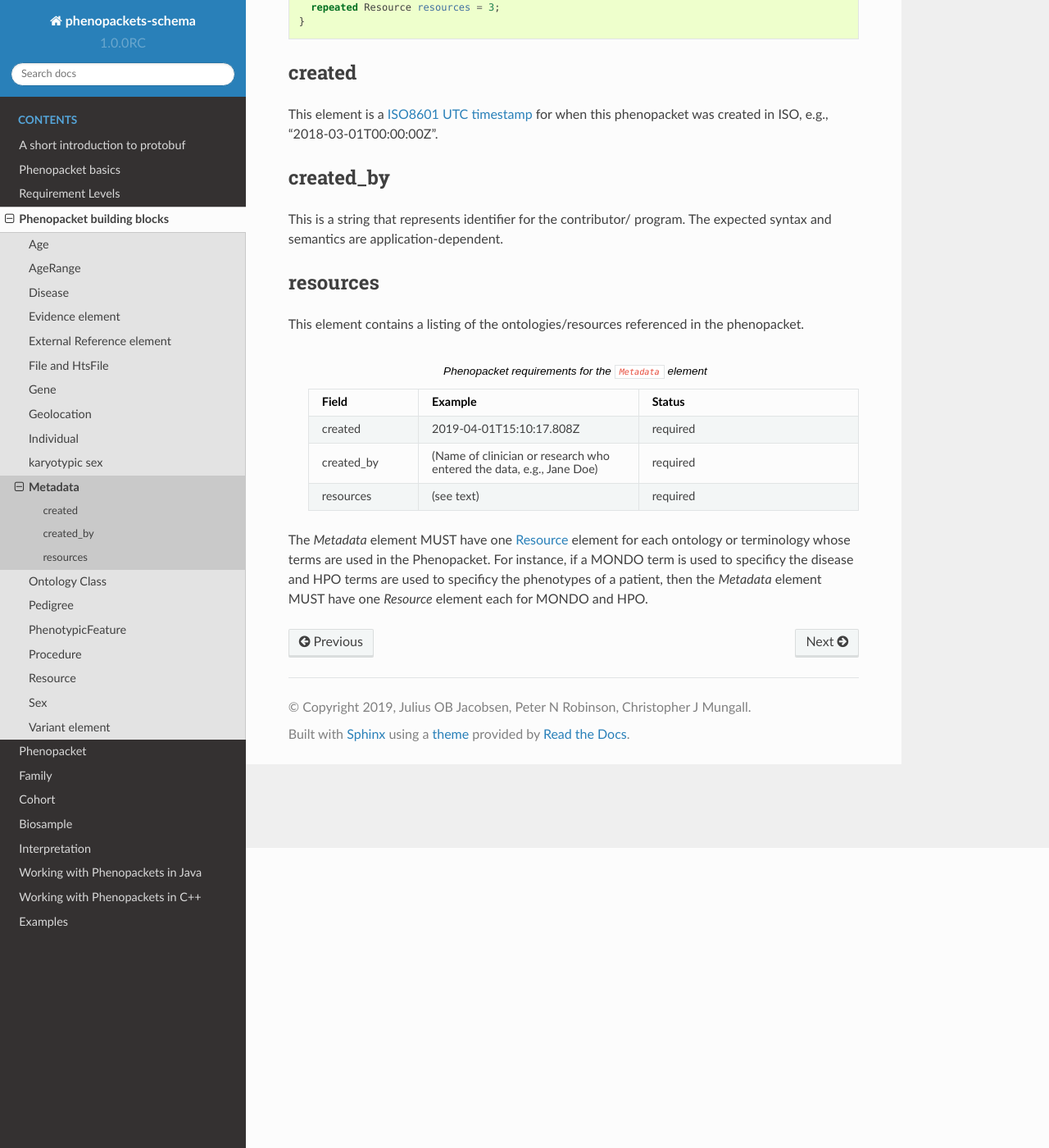
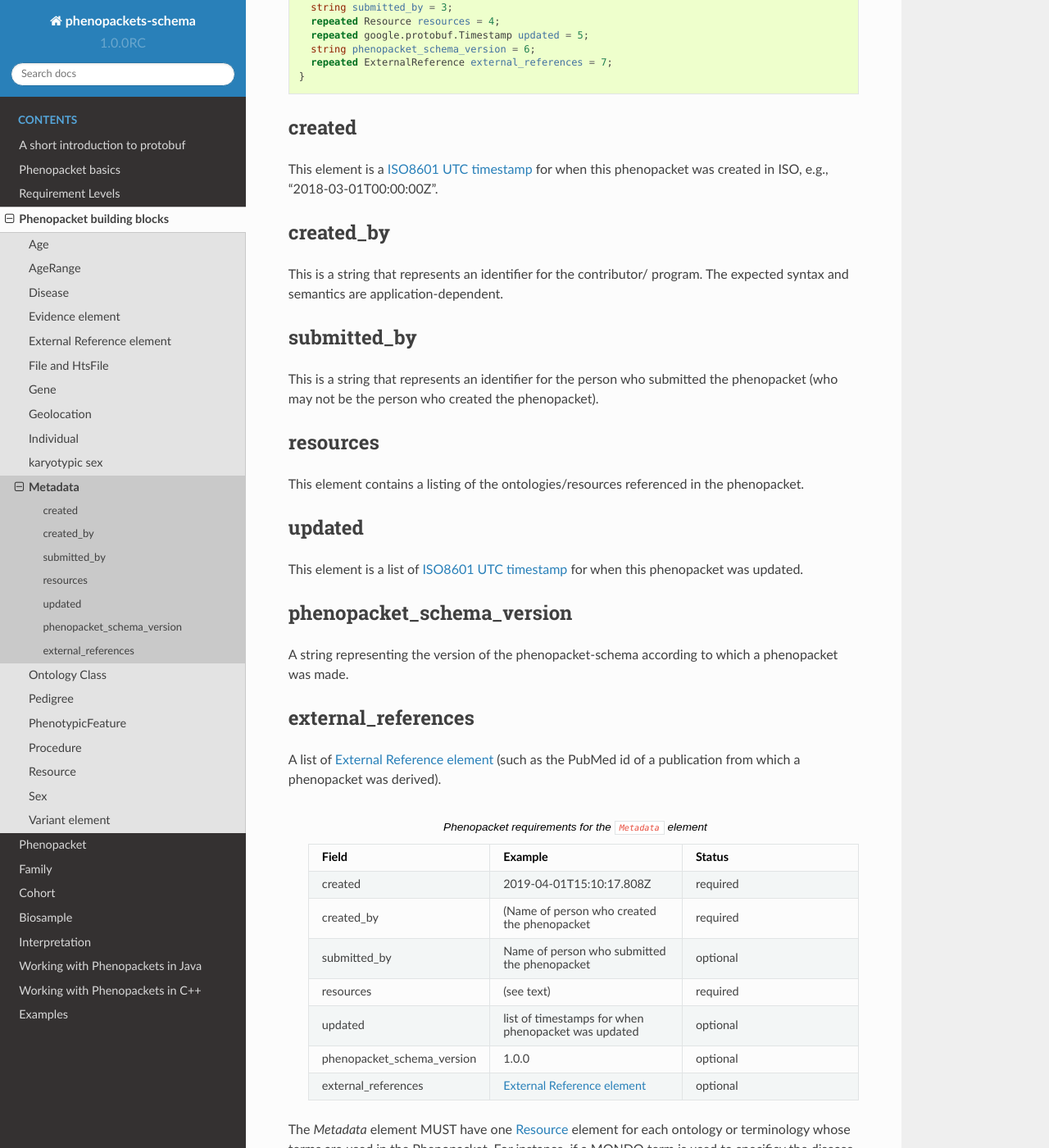
Before and after one commit to phenopackets/phenopacket-schema, a Sphinx documentation site: the page built from docs/metadata.rst, in a window 1280 px wide and 1400 px high, scrolled down 366 px. Shown: the whole window at 82% size. Built offline with Sphinx 7.4.7 and the Read the Docs theme 2.0.0, drawn with Linux system fonts in a browser that asks for light colours.

Commit message:
Updating documentation for MetaData

```diff
--- a/docs/metadata.rst
+++ b/docs/metadata.rst
@@ -14,7 +14,11 @@ The protobuf code is
   message MetaData {
     google.protobuf.Timestamp created = 1;
     string created_by = 2;
-    repeated Resource resources = 3;
+    string submitted_by = 3;
+    repeated Resource resources = 4;
+    repeated google.protobuf.Timestamp updated = 5;
+    string phenopacket_schema_version = 6;
+    repeated ExternalReference external_references = 7;
   }
 
 
@@ -26,7 +30,13 @@ created in ISO, e.g.,  "2018-03-01T00:00:00Z".
 
 created_by
 ~~~~~~~~~~
-This is a string that represents identifier for the contributor/ program. The expected syntax and semantics are application-dependent.
+This is a string that represents an identifier for the contributor/ program. The expected syntax and semantics are application-dependent.
+
+
+submitted_by
+~~~~~~~~~~~~
+This is a string that represents an identifier for the person who submitted the phenopacket (who may not be
+the person who created the phenopacket).
 
 
 resources
@@ -34,7 +44,19 @@ resources
 This element contains a listing of the ontologies/resources referenced in the phenopacket.
 
 
+updated
+~~~~~~~
+This element is a list of  `ISO8601 UTC timestamp <https://en.wikipedia.org/wiki/ISO_8601>`_ for when
+this phenopacket was updated.
 
+phenopacket_schema_version
+~~~~~~~~~~~~~~~~~~~~~~~~~~
+A string representing the version of the phenopacket-schema according to which a phenopacket was made.
+
+external_references
+~~~~~~~~~~~~~~~~~~~
+A list of :ref:`rstexternalreference` (such as the PubMed id of a publication from which a
+phenopacket was derived).
 
 
   .. list-table:: Phenopacket requirements for the ``Metadata`` element
@@ -48,11 +70,23 @@ This element contains a listing of the ontologies/resources referenced in the ph
       - 2019-04-01T15:10:17.808Z
       - required
     * - created_by
-      - (Name of clinician or research who entered the data, e.g., Jane Doe)
+      - (Name of person who created the phenopacket
       - required
+    * - submitted_by
+      - Name of person who submitted the phenopacket
+      - optional
     * - resources
       - (see text)
       - required
+    * - updated
+      - list of timestamps for when phenopacket was updated
+      - optional
+    * - phenopacket_schema_version
+      - 1.0.0
+      - optional
+    * - external_references
+      - :ref:`rstexternalreference`
+      - optional
 
 The `Metadata` element MUST have one :ref:`rstresource` element for each ontology or terminology whose
 terms are used in the Phenopacket. For instance, if a MONDO term is used to specificy the disease and
```
